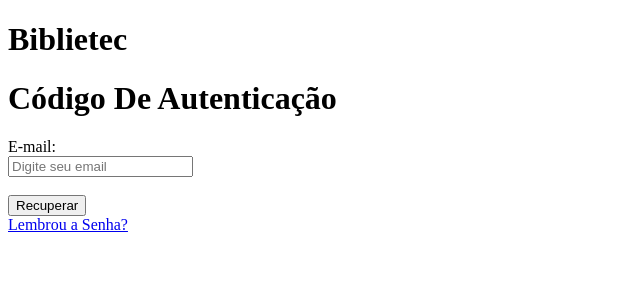
After one commit to JonathanPerroni/TCC-Biblioetec, a PHP site: page /biblioetec/validations_codigos/validar_cod_aut_recuperar_senha.php in a window 1280 px wide. The commit adds this page. Shown: the top 300 px of the page, without its empty margins (0-640 px from the left). Run offline with PHP 8.4, Linux system fonts and the light colour scheme; some libraries are stand-ins or nearby versions.

Commit message:
Finalizado autenticação
foi feito a implementação do recuperar senha  com envio no email (sevidor fake)

```diff
--- a/Screen/esqueceuSenha.php
+++ b/Screen/esqueceuSenha.php
@@ -1,3 +1,6 @@
+<?php
+  session_start();
+  ?>
 <!DOCTYPE html>
 <html lang="en">
 <head>
--- a/loginDev.php
+++ b/loginDev.php
@@ -73,7 +73,7 @@
                   </div>
 
                  <div class="recuperarsenha">
-                    <a href="recuperarSenha.php">Recuperar Senha</a>
+                    <a href="validations_codigos/validar_cod_aut_recuperar_senha.php">Recuperar Senha</a>
                  </div>
               </div>
 
--- a/validations/validacao.php
+++ b/validations/validacao.php
@@ -109,6 +109,7 @@ if ($conectar) {
                     $mail->isHTML(true);
                     //titulo do email
                     $mail->Subject = 'Aqui esta o codigo de verificação';
+
                     //conteudo  do email  em formato HTML
                     $mail->Body    = "Ola! " . $row_usuario['nome'] . ", Autenticação  de multifator.<br><br>
                     seu codigo de verificação de 6 digitos é $codigo_autenticacao.<br><br> Esse codigo foi  enviado
--- /dev/null
+++ b/validations_codigos/validar_cod_aut_recuperar_senha.php
@@ -0,0 +1,201 @@
+<?php
+session_start();
+
+ob_start(); // Limpar o buffer de saída
+
+//importa as classe do phpmailer
+use PHPMailer\PHPMailer\PHPMailer;
+use PHPMailer\PHPMailer\SMTP;
+use PHPMailer\PHPMailer\Exception;
+
+// Fuso horário do lugar informado
+date_default_timezone_set('America/Sao_Paulo');
+
+// Inclui a conexão MySQLi
+include_once("../conexao.php");
+
+// Receber os dados do usuário
+$dados = filter_input_array(INPUT_POST, FILTER_DEFAULT);
+
+// Acessa o if quando o usuário clicar no botão "Recuperar Senha" do formulário
+if (!empty($dados['SendRecupSenha'])) {
+    //var_dump($dados);
+
+    // Query para recuperar os dados do usuário no banco de dados
+    $query_usuario = "SELECT codigo, nome, email
+                      FROM tbdev
+                      WHERE email = ?
+                      LIMIT 1";
+
+    // Preparar query
+    if ($stmt = $conn->prepare($query_usuario)) {
+        // Substituir o valor na query pelo valor que vem do formulário
+        $stmt->bind_param('s', $dados['email']);
+
+        // Executar a query
+        if ($stmt->execute()) {
+            // Verifica se encontrou o registro no banco de dados
+            $result_usuario = $stmt->get_result();
+            if ($result_usuario->num_rows > 0) {
+                // Ler os registros retornados do banco de dados
+                $row_usuario = $result_usuario->fetch_assoc();
+                //var_dump($row_usuario);
+
+                // Gerar a chave para recuperar a senha
+                $chave_recuperar_senha = password_hash($row_usuario['codigo'] . $row_usuario['email'], PASSWORD_DEFAULT);
+                //var_dump($chave_recuperar_senha);
+
+                // Query para atualizar a chave de recuperação de senha
+                $query_up_usuario = "UPDATE tbdev
+                                     SET chave_recuperar_senha = ?
+                                     WHERE codigo = ?
+                                     LIMIT 1";
+
+                // Preparar a query
+                if ($stmt_up = $conn->prepare($query_up_usuario)) {
+                    // Substituir os valores na query
+                    $stmt_up->bind_param('si', $chave_recuperar_senha, $row_usuario['codigo']);
+
+                    // Executar a query
+                    if ($stmt_up->execute()) {
+                        //gerar o link recuperar senha!
+                        $link = "http://localhost/biblioetec/Desenvolvedor/Screen/esqueceuSenha.php?chave=" . urlencode($chave_recuperar_senha);
+                        //var_dump($link);
+
+                        //incluir o composer
+                        require '../lib/vendor/autoload.php';
+
+                        //cria o objeto e  instanciar  a classe  do PHPMailer
+                         $mail = new PHPMailer(true);
+
+                         try {
+                            //Server settings
+                        $mail->SMTPDebug = SMTP::DEBUG_SERVER;             // imprimir os erros
+
+                        //PERMITIR  O ENVIO DO EMAIL COM CARCTER ESPECIAL
+                        $mail->CharSet = 'UTF-8';
+
+                        $mail->isSMTP();                                   // definir para usar a SMTP
+                        $mail->Host       = 'sandbox.smtp.mailtrap.io';            // Serviço de envio de email
+                        $mail->SMTPAuth   = true;                          // indica que é nescessario autenticar
+                        $mail->Username   = '0a1cfc235b42dd';            // usuario/e-mail para enviar  o email
+                        $mail->Password   = 'c23abe058e2e4f';                      //senha do email para enviar email
+
+                        $mail->SMTPSecure = PHPMailer::ENCRYPTION_STARTTLS;   //ativar criptografia
+                        $mail->Port       = 465;                           //porta para enviar o email
+
+                        //email do remetente
+                        $mail->setFrom('DevBiblioEtec@devs.com', 'Atendimento');
+                        //email do destinatraio
+                        $mail->addAddress($row_usuario['email'], $row_usuario['nome']);     //Add a recipient
+
+                        // Definir o formato do email para html
+                        $mail->isHTML(true);
+
+                        $mail->isHTML(true);
+                        //titulo do email
+                        $mail->Subject = 'Recuperar Senha';
+
+                        //conteudo  do email  em formato HTML
+                        $mail->Body    = "Ola! " . $row_usuario['nome'] . ", Você solicitou alteração de senha.<br><br>
+                        Para continuar o processo de recuperação de sua senha, clique no link abaixo <br><br>
+                        ou cole o endereço no seu navegador: <br><br>
+                        <a href='" .$link. "'>" .$link. "</a><br><br>Se você não solicitou essa alteração, nenhuma ação é nescessaria. <br>
+                        Sua senha permnaecerá a mesma até que você ative este codigo.<br><br>" ;
+
+                        //conteudo do email em formato texto
+                        $mail->AltBody = "Ola! " . $row_usuario['nome'] . " \n\nVoce solicitou a alteração de senha.\n\n
+                        Para continuar o processo de recuperação de sua senha, clique no link abaixo ou cole endereço do navegador\n\n"
+                        . $link. "\n\n Se voce não solicitou  essa alteração, nenhuma ação é nescessaria.
+                         \n\nSua senha permanecerá  a mesma até que voce ative este codigo.\n\n";
+
+                        //enviar o email
+                        $mail->send();
+
+                        //Criar a variavel global com a mensagem de sucesso!!
+                        $_SESSION['msg'] = "<p styler='color: green ;'> Enviado e-mail com instruções para recuperar
+                        a senha acesse a sua caixa de e-mail para recuperar a senha!!</p>";
+
+                        //redirecionar o usuario
+                        header('Location: ../loginDev.php');
+
+
+                    exit();
+
+
+                    } catch (Exception $e) {
+                        echo "Message could not be sent. Mailer Error: {$mail->ErrorInfo}";
+                        $_SESSION['msg'] = "<p styler='color: #f00;'> ErRo: Email nao enviado!</p>";
+                    }
+
+
+
+                    } else {
+                        $_SESSION['msg'] = "<p style='color: yellow;'> Erro: Tente novamente!</p>";
+                    }
+
+                    // Fechar a declaração
+                    $stmt_up->close();
+                } else {
+                    die('Erro ao preparar a query de atualização: ' . $conn->error);
+                }
+            } else {
+                $_SESSION['msg'] = "<p style='color: #f00;'> Erro: Email não encontrado!</p>";
+            }
+        } else {
+            die('Erro ao executar a query de seleção: ' . $stmt->error);
+        }
+
+        // Fechar a declaração
+        $stmt->close();
+    } else {
+        die('Erro ao preparar a query de seleção: ' . $conn->error);
+    }
+}
+
+// Fechar a conexão com o banco de dados
+$conn->close();
+?>
+<!DOCTYPE html>
+<html lang="en">
+<head>
+    <meta charset="UTF-8">
+    <meta name="viewport" content="width=device-width, initial-scale=1.0">
+    <title>Recuperar Senha</title>
+</head>
+<body>
+
+    <main class="container">
+    <header>
+        <h1 id="brand-title">Biblietec</h1>
+        <span class="separation-line"></span>
+        <h1 id="login-title">Código De Autenticação</h1>
+    </header>
+    <div class="formsContainer">
+
+        <div class="mensagemErro">
+            <?php
+            // Imprimir a mensagem da sessão
+            if (isset($_SESSION['msg'])) {
+                echo $_SESSION['msg'];
+                unset($_SESSION['msg']);
+            }
+            ?>
+        </div>
+        <form action="" method="post">
+        <div class="form-row">
+            <div class="input-group">
+                <label>E-mail:</label><br>
+                <input type="text" name="email" placeholder="Digite seu email" required ><br><br>
+            </div>
+        </div>
+        <div class="formBtn">
+            <input type="submit" name="SendRecupSenha" value="Recuperar" ><br>
+            <a href="../loginDev.php">Lembrou a Senha?</a>
+        </div>
+        </form>
+    </div>
+    </main>
+
+</body>
+</html>
```
Also changed, not shown: Screen/recuperarSenha.php (deleted).
